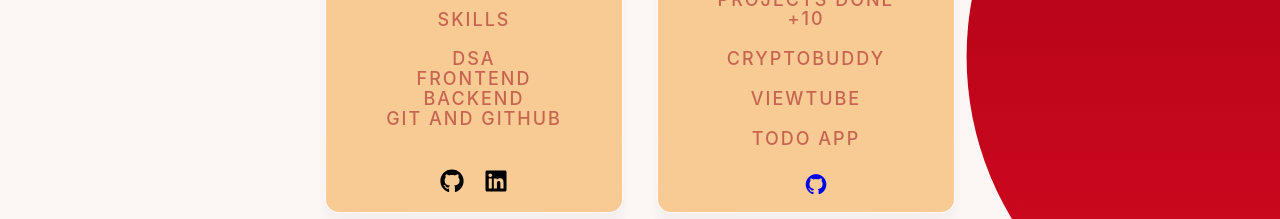
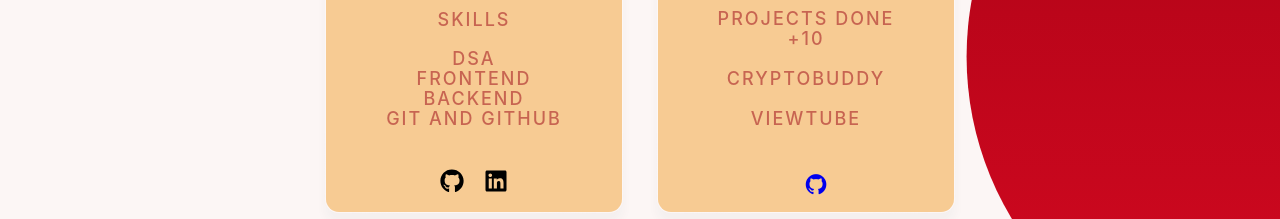
Before and after one commit to Hasrivastav/Journey, a React (Create React App) app: page / in a window 1280 px wide. Shown: the part 1260-1479 px from the top of the page. Built offline with nearby package versions, Linux system fonts and the light colour scheme; no server answers; a small style sheet from the web is missing.

Commit message:
About component todo project

```diff
--- a/src/components/About.jsx
+++ b/src/components/About.jsx
@@ -74,9 +74,9 @@ const About = () => {
               <a href="https://viewtube-fawn.vercel.app/">
                 <h3>ViewTube</h3>
               </a>
-              <a href="https://react-todo-amber-three.vercel.app/">
+              {/* <a href="https://react-todo-amber-three.vercel.app/">
                 <h3>Todo APP</h3>
-              </a>
+              </a> */}
             </div>
           </div>
           <ul className="sci">
```
